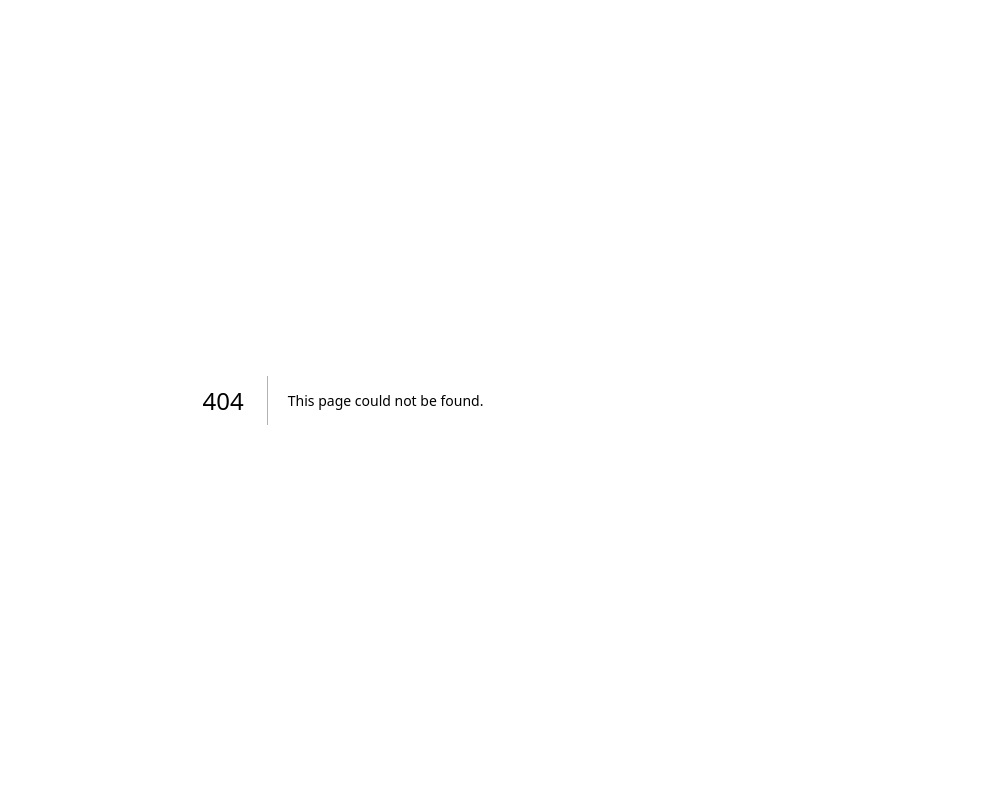
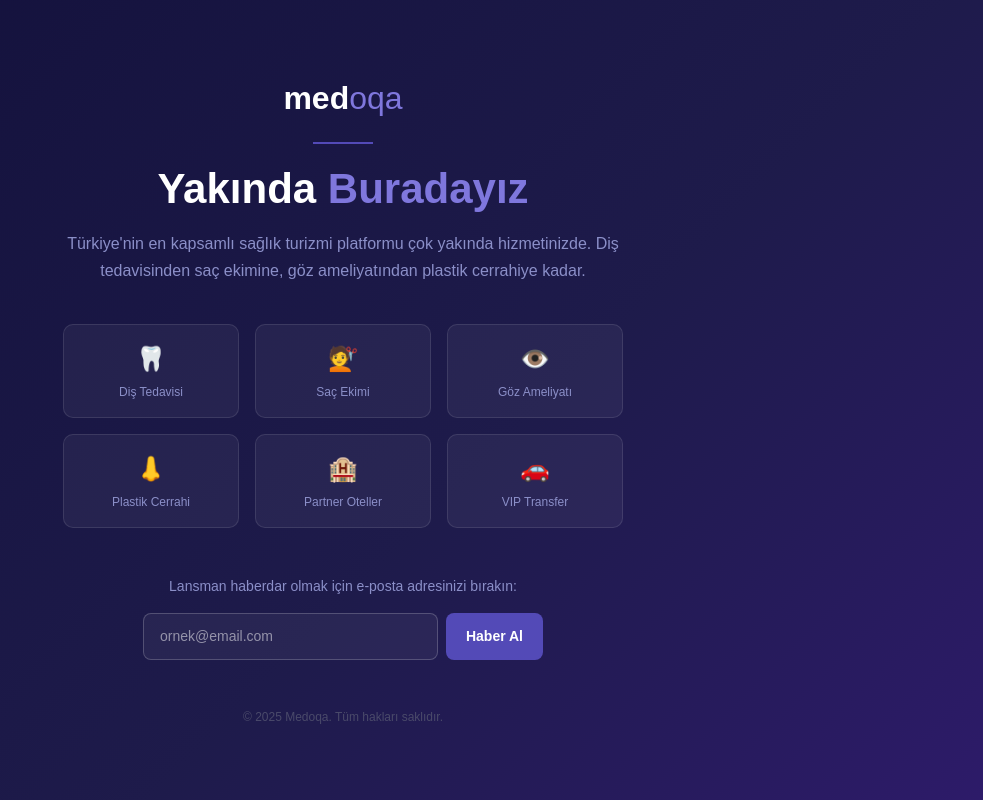
Before and after one commit to oznhaksever-source/Clinyo, a Next.js app: page /yakinda in a window 1280 px wide. Before the commit this address had no page. Shown: the whole page, without its empty margins (297-1280 px from the left). Built offline with nearby package versions, Linux system fonts and the light colour scheme.

Commit message:
yakinda sayfasi ve middleware korumasi eklendi

```diff
--- /dev/null
+++ b/app/yakinda/page.tsx
@@ -0,0 +1,77 @@
+ "use client";
+import { useState } from "react";
+
+export default function Yakinda() {
+  const [email, setEmail] = useState("");
+  const [gonderildi, setGonderildi] = useState(false);
+
+  return (
+    <main style={{ minHeight: "100vh", background: "linear-gradient(135deg, #12103a 0%, #1e1b4b 60%, #2d1b69 100%)", fontFamily: "sans-serif", display: "flex", flexDirection: "column", alignItems: "center", justifyContent: "center", padding: "32px" }}>
+
+      <div style={{ textAlign: "center", maxWidth: "560px" }}>
+
+        <div style={{ fontSize: "32px", fontWeight: 700, color: "#fff", marginBottom: "8px" }}>
+          med<span style={{ color: "#7F77DD", fontWeight: 300 }}>oqa</span>
+        </div>
+
+        <div style={{ width: "60px", height: "2px", background: "#534AB7", margin: "20px auto" }} />
+
+        <h1 style={{ fontSize: "42px", fontWeight: 800, color: "#fff", marginBottom: "16px", lineHeight: 1.2 }}>
+          Yakında <span style={{ color: "#7F77DD" }}>Buradayız</span>
+        </h1>
+
+        <p style={{ fontSize: "16px", color: "#8b8fc8", marginBottom: "40px", lineHeight: 1.7 }}>
+          Türkiye'nin en kapsamlı sağlık turizmi platformu çok yakında hizmetinizde.
+          Diş tedavisinden saç ekimine, göz ameliyatından plastik cerrahiye kadar.
+        </p>
+
+        <div style={{ display: "grid", gridTemplateColumns: "repeat(3, 1fr)", gap: "16px", marginBottom: "48px" }}>
+          {[
+            { icon: "🦷", ad: "Diş Tedavisi" },
+            { icon: "💇", ad: "Saç Ekimi" },
+            { icon: "👁️", ad: "Göz Ameliyatı" },
+            { icon: "👃", ad: "Plastik Cerrahi" },
+            { icon: "🏨", ad: "Partner Oteller" },
+            { icon: "🚗", ad: "VIP Transfer" },
+          ].map((item) => (
+            <div key={item.ad} style={{ background: "rgba(255,255,255,0.05)", border: "1px solid rgba(255,255,255,0.1)", borderRadius: "10px", padding: "16px", textAlign: "center" }}>
+              <div style={{ fontSize: "24px", marginBottom: "6px" }}>{item.icon}</div>
+              <div style={{ fontSize: "12px", color: "#8b8fc8" }}>{item.ad}</div>
+            </div>
+          ))}
+        </div>
+
+        {!gonderildi ? (
+          <div>
+            <p style={{ fontSize: "14px", color: "#8b8fc8", marginBottom: "16px" }}>
+              Lansman haberdar olmak için e-posta adresinizi bırakın:
+            </p>
+            <div style={{ display: "flex", gap: "8px", maxWidth: "400px", margin: "0 auto" }}>
+              <input
+                type="email"
+                placeholder="ornek@email.com"
+                value={email}
+                onChange={(e) => setEmail(e.target.value)}
+                style={{ flex: 1, border: "1px solid rgba(255,255,255,0.2)", background: "rgba(255,255,255,0.05)", borderRadius: "8px", padding: "12px 16px", fontSize: "14px", color: "#fff", outline: "none" }}
+              />
+              <button
+                onClick={() => { if (email) setGonderildi(true); }}
+                style={{ background: "#534AB7", color: "#fff", border: "none", padding: "12px 20px", borderRadius: "8px", fontSize: "14px", cursor: "pointer", fontWeight: 600, whiteSpace: "nowrap" }}
+              >
+                Haber Al
+              </button>
+            </div>
+          </div>
+        ) : (
+          <div style={{ background: "rgba(83,74,183,0.2)", border: "1px solid #534AB7", borderRadius: "10px", padding: "16px", color: "#7F77DD", fontSize: "14px" }}>
+            ✓ Teşekkürler! Lansman haberini size ileteceğiz.
+          </div>
+        )}
+
+        <div style={{ marginTop: "48px", fontSize: "12px", color: "#4a4a6a" }}>
+          © 2025 Medoqa. Tüm hakları saklıdır.
+        </div>
+      </div>
+    </main>
+  );
+}
--- a/middleware.ts
+++ b/middleware.ts
@@ -1,9 +1,34 @@
 import { NextResponse, type NextRequest } from "next/server";
 
 export async function middleware(request: NextRequest) {
+  const { pathname, searchParams } = request.nextUrl;
+
+  // Admin ve API rotalarını atla
+  if (pathname.startsWith("/api") || pathname.startsWith("/_next") || pathname.startsWith("/giris")) {
+    return NextResponse.next();
+  }
+
+  // Bypass kodu kontrolü
+  const bypass = request.cookies.get("bypass")?.value;
+  if (bypass === "medoqa2024") {
+    return NextResponse.next();
+  }
+
+  // URL'de bypass kodu varsa cookie yaz
+  if (searchParams.get("bypass") === "medoqa2024") {
+    const response = NextResponse.next();
+    response.cookies.set("bypass", "medoqa2024", { maxAge: 60 * 60 * 24 * 30 });
+    return response;
+  }
+
+  // Yakında sayfasına yönlendir
+  if (pathname !== "/yakinda") {
+    return NextResponse.redirect(new URL("/yakinda", request.url));
+  }
+
   return NextResponse.next();
 }
 
 export const config = {
-  matcher: [],
+  matcher: ["/((?!_next/static|_next/image|favicon.ico).*)"],
 };
```
